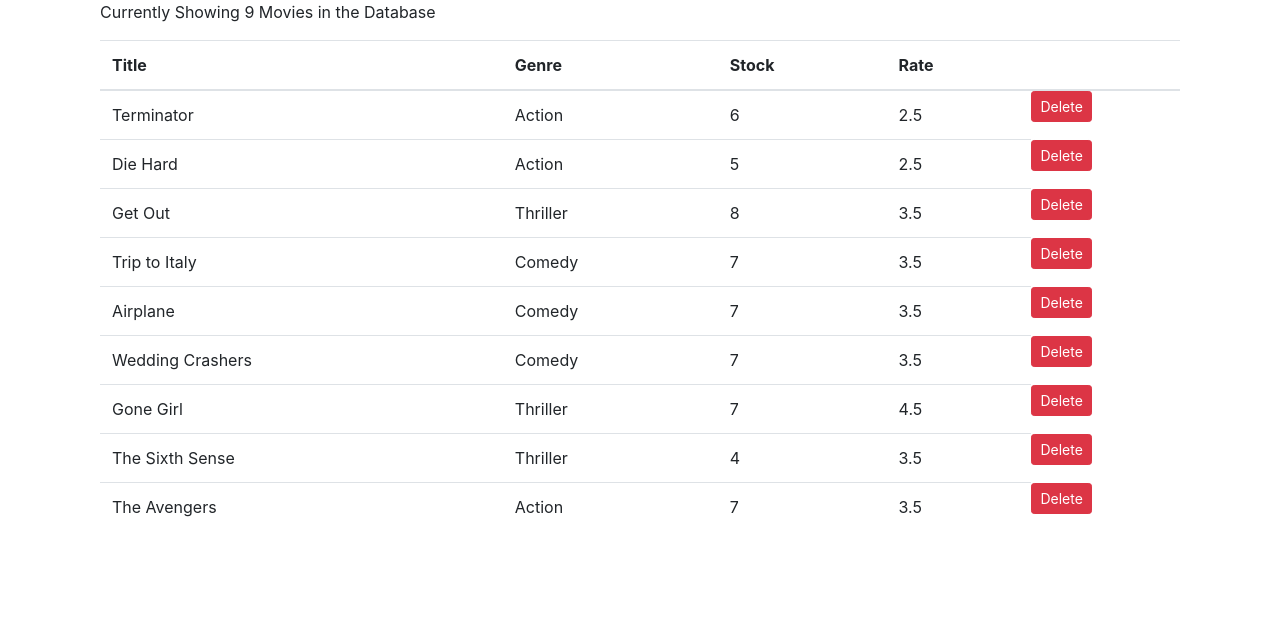
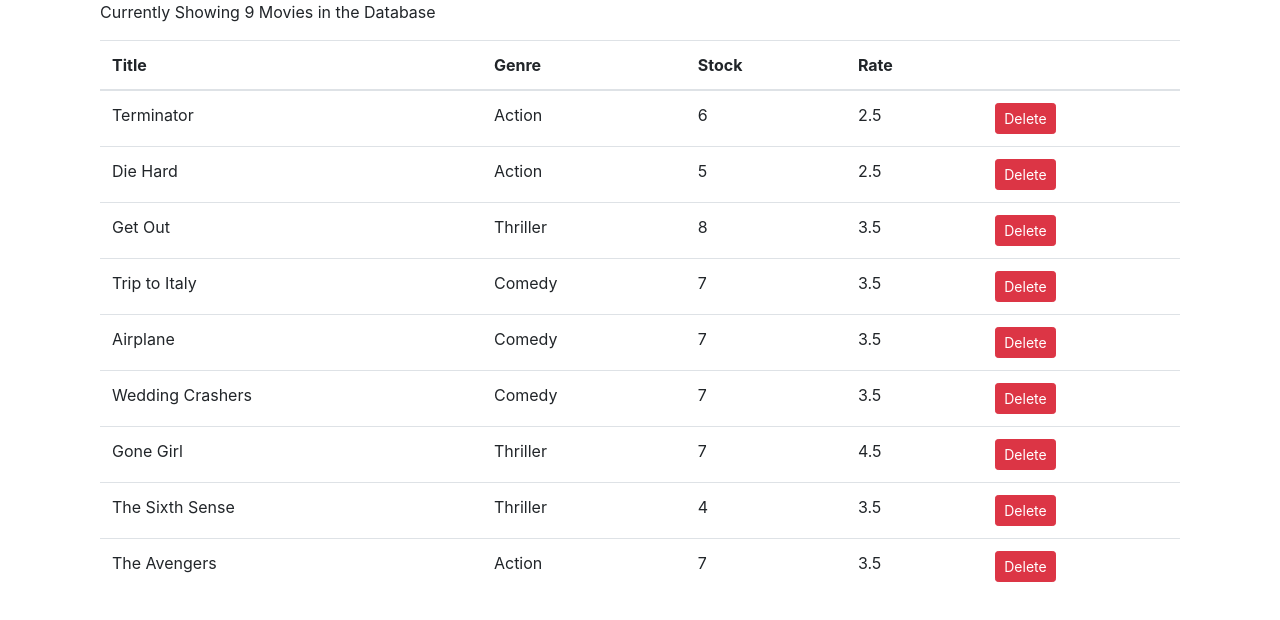
Before and after one commit to sonnn9/-Mastering-React, a React (Create React App) app: page / in a window 1280 px wide. Shown: the top 620 px of the page. Built offline with nearby package versions, Linux system fonts and the light colour scheme.

Commit message:
fix warning

```diff
--- a/src/components/movies.jsx
+++ b/src/components/movies.jsx
@@ -26,7 +26,7 @@
                         <th>Genre</th>
                         <th>Stock</th>
                         <th>Rate</th>
-                        <th />
+                        <th></th>
                     </tr>
                     </thead>
                     <tbody>
@@ -36,12 +36,14 @@
                             <td>{movie.genre.name}</td>
                             <td>{movie.numberInStock}</td>
                             <td>{movie.dailyRentalRate}</td>
+                            <td>
                             <button
                                 onClick={() => this.deleteHandler(movie)}
                                 className="btn btn-danger btn-sm"
                             >
                                 Delete
                             </button>
+                            </td>
                         </tr>
                     ))}
                     </tbody>
```
